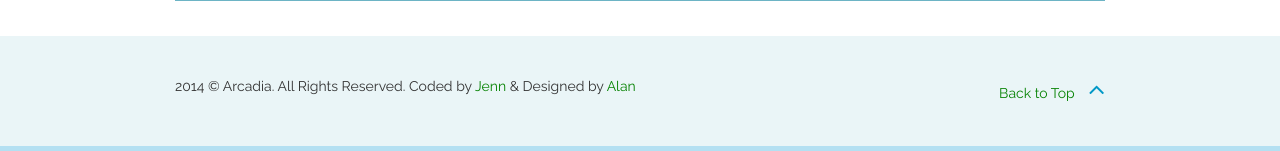
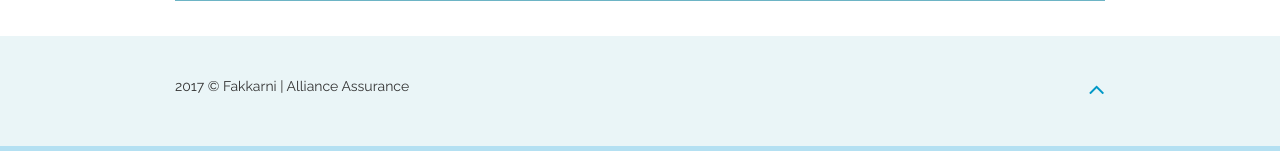
Before and after one commit to chafik-allin/Fakkarni, a Laravel app: page / in a window 1280 px wide. Shown: the part 1296-1447 px from the top of the page. Run offline with Laravel 8, Linux system fonts and the light colour scheme; settings files or empty folders that the repository lacks are supplied.

Commit message:
Footer + title edited

```diff
--- a/resources/views/index.blade.php
+++ b/resources/views/index.blade.php
@@ -6,7 +6,7 @@
         <meta charset="utf-8">
         <!--[if IE]><meta http-equiv="x-ua-compatible" content="IE=9" /><![endif]-->
         <meta name="viewport" content="width=device-width, initial-scale=1">
-        <title>Arcadia Free Bootstrap Template - Home Page</title>
+        <title>Fakkarni | Alliance Assurance</title>
         <meta name="description" content="Your Description Here">
         <meta name="keywords" content="free boostrap, bootstrap template, freebies, free theme, free website, free portfolio theme, portfolio, personal, cv">
         <meta name="author" content="Jenn, ThemeForces.com">
@@ -184,10 +184,10 @@
     <nav id="footer">
         <div class="container">
              <div class="pull-left">
-                <p>2014 © Arcadia. All Rights Reserved. Coded by <a href="https://dribbble.com/jennpereira">Jenn</a> & Designed by <a href="https://dribbble.com/alanpodemski">Alan</a></p>
+                <p>2017 © Fakkarni | Alliance Assurance</a></p>
             </div>
             <div class="pull-right">
-                <a href="#home" class="page-scroll">Back to Top <span class="fa fa-angle-up"></span></a>
+                <a href="#home" class="page-scroll"> <span class="fa fa-angle-up"></span></a>
             </div>
         </div>
     </nav>
```
